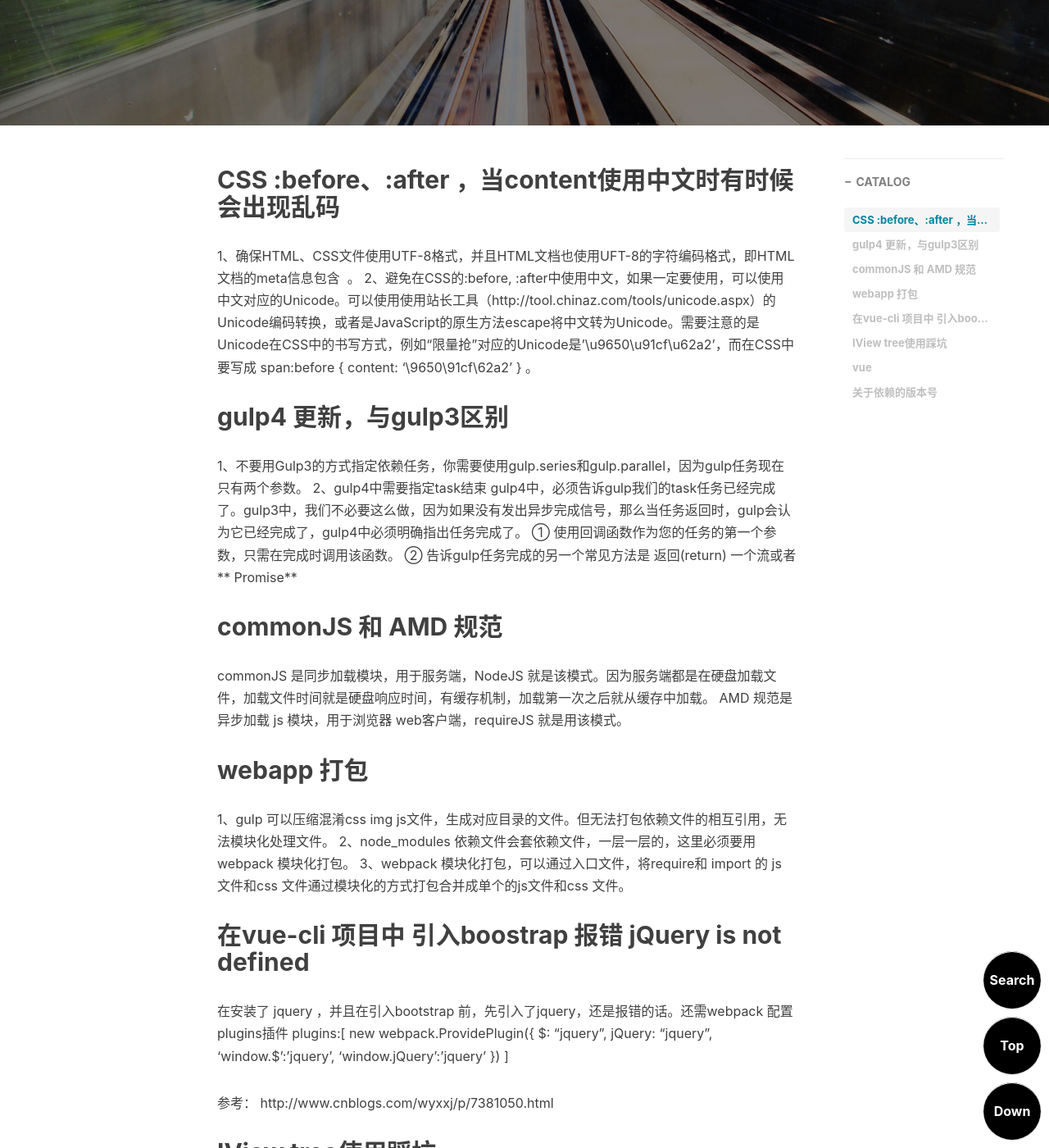
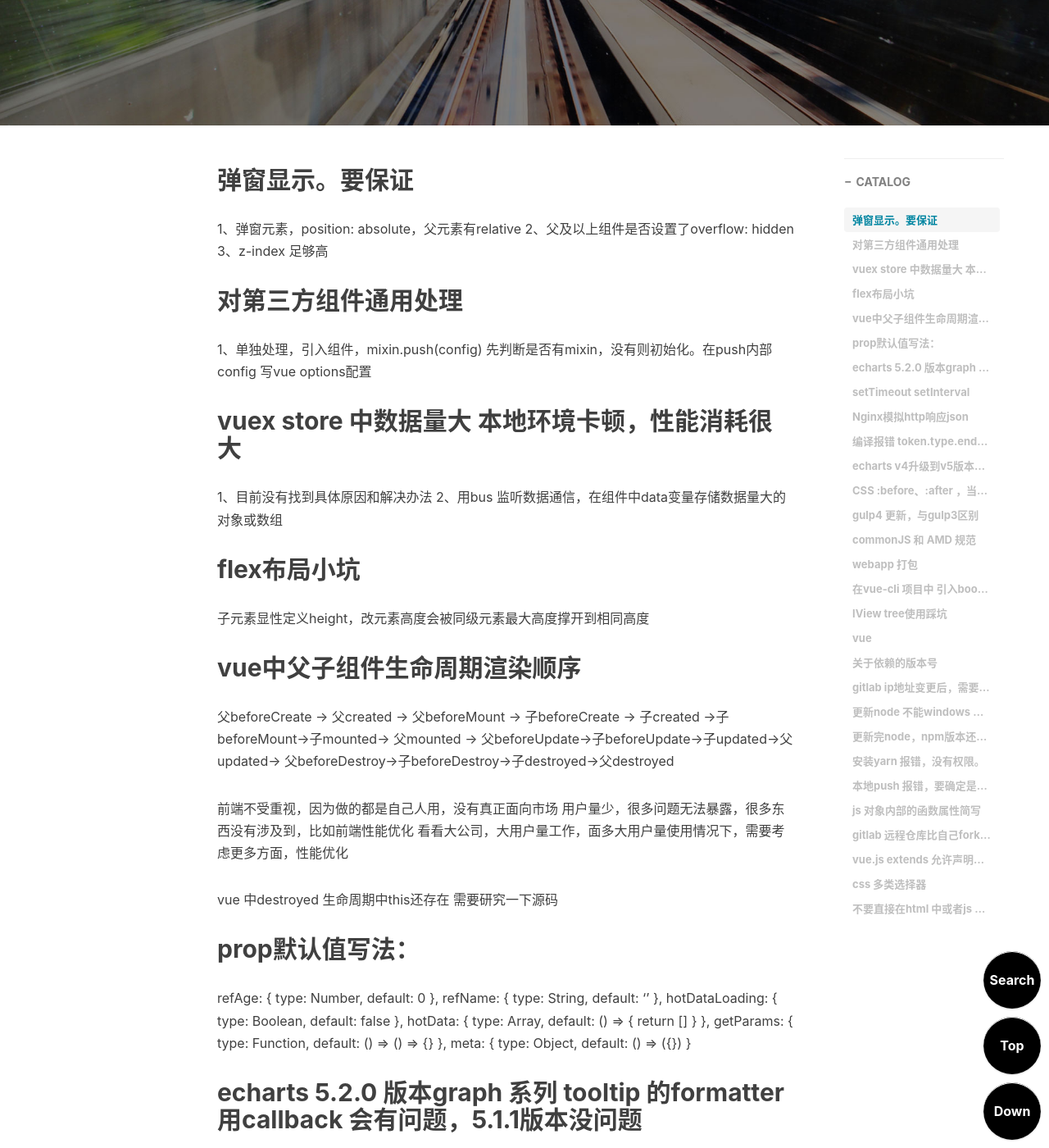
Before and after one commit to mountain410/m-blog, a Jekyll site: the page built from _posts/2021-11-24-踩坑记录.md, in a window 1280 px wide and 1400 px high, scrolled down 353 px. Shown: the whole window at 82% size. Built offline with Jekyll 4.4.1, drawn with Linux system fonts in a browser that asks for light colours; nearby versions of some CDN libraries; comment, search, counter and statistics services are not loaded; some of the changed text lies outside the part shown.

Commit message:
踩坑记录更新

````diff
--- a/_posts/2021-11-24-踩坑记录.md
+++ b/_posts/2021-11-24-踩坑记录.md
@@ -7,6 +7,100 @@ header-img: "img/post-bg-2015.jpg"
 tags:
     - 知识点
 ---
+
+
+## 弹窗显示。要保证
+ 1、弹窗元素，position: absolute，父元素有relative
+ 2、父及以上组件是否设置了overflow: hidden
+3、z-index 足够高
+
+## 对第三方组件通用处理
+1、单独处理，引入组件，mixin.push(config) 先判断是否有mixin，没有则初始化。在push内部config 写vue options配置
+
+## vuex store 中数据量大 本地环境卡顿，性能消耗很大
+1、目前没有找到具体原因和解决办法
+2、用bus 监听数据通信，在组件中data变量存储数据量大的对象或数组
+
+## flex布局小坑
+子元素显性定义height，改元素高度会被同级元素最大高度撑开到相同高度
+
+## vue中父子组件生命周期渲染顺序
+父beforeCreate -> 父created -> 父beforeMount -> 子beforeCreate -> 子created ->子beforeMount->子mounted-> 父mounted ->
+父beforeUpdate->子beforeUpdate->子updated->父updated->
+父beforeDestroy->子beforeDestroy->子destroyed->父destroyed
+
+前端不受重视，因为做的都是自己人用，没有真正面向市场
+用户量少，很多问题无法暴露，很多东西没有涉及到，比如前端性能优化
+看看大公司，大用户量工作，面多大用户量使用情况下，需要考虑更多方面，性能优化
+
+vue 中destroyed 生命周期中this还存在 需要研究一下源码
+
+## prop默认值写法：
+refAge: {
+type: Number,
+default: 0
+},
+refName: {
+type: String,
+default: ''
+},
+hotDataLoading: {
+type: Boolean,
+default: false
+},
+hotData: {
+type: Array,
+default: () => {
+return []
+}
+},
+getParams: {
+type: Function,
+default: () => () => {}
+},
+meta: {
+type: Object,
+default: () => ({})
+}
+
+## echarts 5.2.0 版本graph 系列 tooltip 的formatter 用callback  会有问题，5.1.1版本没问题
+
+## setTimeout setInterval
+
+- 如果时间间隔较小，或者执行方法内含有长时间的异步操作，比如接口请求，则第一选用setTimeout改写setInterval
+- 如果需要暂定定时任务，最好使用const id = setInterval()，利用clearInterval(id)结束interval定时任务
+
+## Nginx模拟http响应json
+
+```
+  #配置支持json返回
+  location ~ ^/get_json {
+    default_type application/json;
+    return 200 '{"status":"success","result":"nginx json"}';
+  }
+```
+
+## 编译报错 token.type.endsWith 填坑
+
+就是type-list值这种换行写法模板解析可能有问题，导致eslint校验出错。按照图中改完就可以了，要么换成单行的，要么放在js中变量声明，模板中用变量。
+
+```
+<el-table
+    :type-List="[{
+        type: 'selection',
+        width: 50
+    }]"
+
+// 改为
+<el-table
+    :type-List="[{type: 'selection', width: 50}]"
+```
+
+## echarts v4升级到v5版本，踩坑指南
+
+- 全局引入方式改变 import * as echarts from 'echarts'
+- 地图不在提供geojson相关文件，比如china.js，需要自己获取三方数据
+- 仪表盘系列新增progress，动态进度条
 
 ## CSS :before、:after ，当content使用中文时有时候会出现乱码
 1、确保HTML、CSS文件使用UTF-8格式，并且HTML文档也使用UFT-8的字符编码格式，即HTML文档的meta信息包含 <meta charset="UTF-8"> 。
@@ -59,3 +153,56 @@ v-model 和 :value 的值如果都是绑定的方法返回值或者计算属性
 ## 关于依赖的版本号
 1、^2.2.1中的^是指安装大于等于这个版本以上的2.x.x，比如2.3.1， 2.2.5，如果在当前项目和第三方依赖中都用了相同的依赖，如果当前工程依赖版本号有^开头，请注意依赖库的内部依赖版本号如果大于等于这个版本就不会安装
 2、项目中和第三方依赖库内部依赖版本尽量保持一致，否则会出现问题。如echarts
+
+
+## gitlab ip地址变更后，需要删除本地known_hosts里面的缓存信息
+命令：ssh-keygen -R 域名（or ip）
+## 更新node 不能windows 系统不能使用n指令，只能node官网下载安装，然后配置环境变量。
+## 更新完node，npm版本还是之前的旧版本，安装依赖会报错。
+
+[![img](../img/in-post/踩坑记录/0.png)]()
+解决：cnpm install -g npm
+## 安装yarn 报错，没有权限。
+
+[![img](../img/in-post/踩坑记录/1.jpeg)]()
+使用管理员权限运行git bash，或者cmd
+
+## 本地push 报错，要确定是否fork了远程仓库到自己仓库
+[![img](../img/in-post/踩坑记录/2.jpeg)]()
+
+## js 对象内部的函数属性简写
+let person = {
+    name: "jack",
+    // ① 以前：
+    eat: function (food) {
+        console.log(this.name + "在吃" + food);
+    },
+    // ② 箭头函数版：
+    eat2: food => console.log(person.name + "在吃" + food),// 这里拿不到this
+    // ③ 简写版：
+    eat3(food){
+        console.log(this.name + "在吃" + food);
+    }
+}
+       注意：这里的简写③其实等于①，与②不同，尤其在vue实例的computed 和watch中，不能用②，因为this不能指向实例。推荐写法③
+## gitlab 远程仓库比自己fork项目更新，git pull 下来有冲突，解决冲突，提交代码，push到fork仓库，再新建merge request 合并到原始远程仓库。
+
+## vue.js extends 允许声明扩展另一个组件 (可以是一个简单的选项对象或构造函数)
+var CompA = { ... }
+
+// 在没有调用 `Vue.extend` 时候继承 CompA
+var CompB = {
+  extends: CompA,
+  ...
+}
+## css 多类选择器
+在css类选择器中，多个类之间如果没有空格就表示是多类选择器，如
+.class-a.class-b {color: red} ，这种表示同时具有class-a和class-b类的元素color为red。
+而.class-a class-b{color: red} 是设置class-a类元素下面的所有class-b类的元素样式。
+注意： .class-a, class-b {color: red} 这种以逗号分隔是分别设置class-a和class-b元素的color，一种简写
+## 不要直接在html 中或者js 中直接用图片url，这样浏览器无法解析，需要外部先用require()根据路径解析出图片再赋值。如：
+
+el.style.backgroundImage = ‘url('../assets/images/dataError.png')’ // 无法解析
+
+const urlValue = require('../assets/images/dataError.png');
+el.style.backgroundImage = `url('${binding.urlValue }')`  // 解析成功
````
Also changed, not shown: img/in-post/踩坑记录/0.png (added), img/in-post/踩坑记录/1.jpeg (added), img/in-post/踩坑记录/2.jpeg (added).
